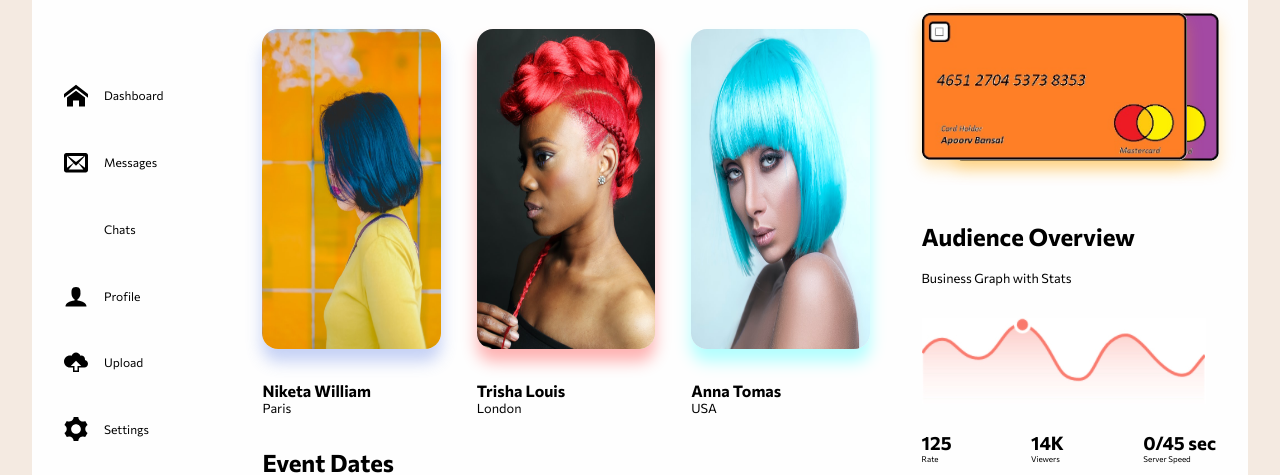
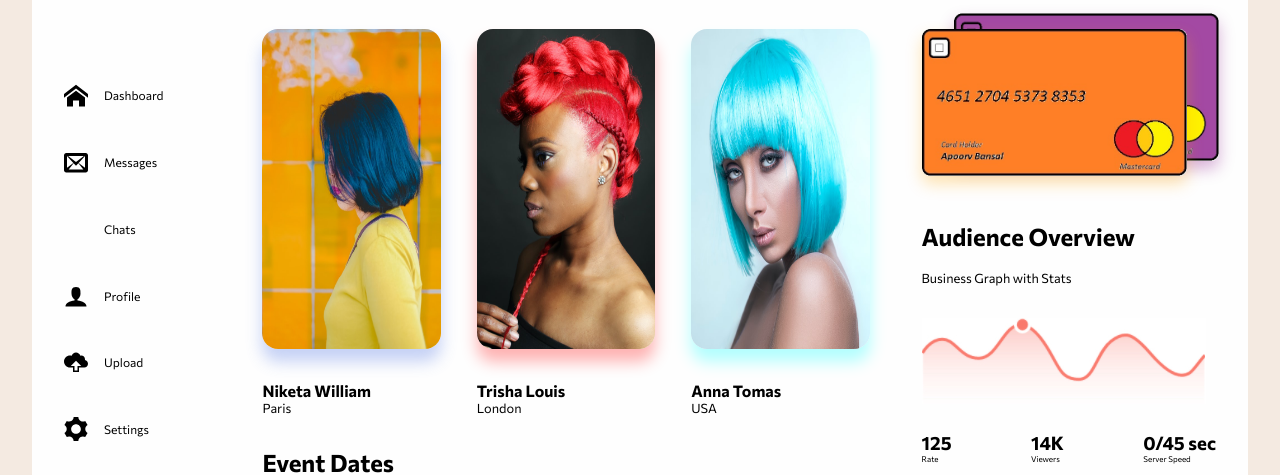
Before and after one commit to 19apoorv97/Colors, a website: page index.html in a window 1280 px wide. Shown: the part 179-654 px from the top of the page. Drawn offline with Linux system fonts and the light colour scheme.

Commit message:
little modification

```diff
--- a/scss/pages/_home.scss
+++ b/scss/pages/_home.scss
@@ -205,15 +205,17 @@
             position: relative;
             .credit_card{
                 border-radius: 0.5rem;
-                box-shadow: 0 0.5rem 1rem rgba(255, 166, 0, 0.3);
                 position: absolute;
-                top: 0;
                 width:90%;
                 &-1{
+                    box-shadow: 0 0.5rem 1rem rgba(128, 0, 128, 0.3);
                     left: 2rem;
+                    top: 0;
                 }
                 &-2{
+                    box-shadow: 0 0.5rem 1rem rgba(255, 166, 0, 0.3);
                     left: 0;
+                    top:1rem;
                 }
             }
         }
```
Also changed, not shown: scss/main.css, 1 other file.
